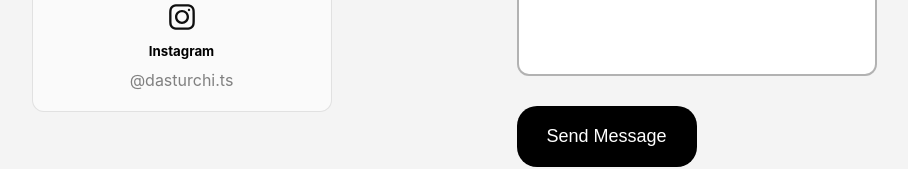
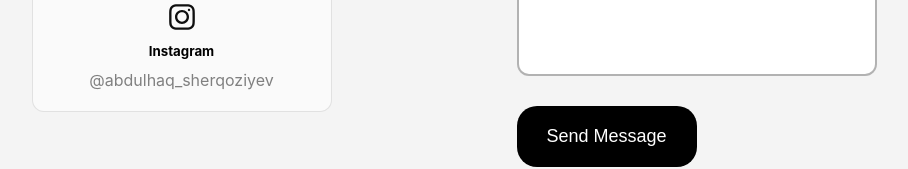
Before and after one commit to AbdulhaqSherqoziyev/portfolio-web, a React (Vite) app: page / in a window 1280 px wide. Shown: the part 3996-4165 px from the top of the page, without its empty margins (186-1094 px from the left). Built offline with nearby package versions, Linux system fonts and the light colour scheme.

Commit message:
Update Instagram link in Contact page

```diff
--- a/src/assets/pages/Contact.tsx
+++ b/src/assets/pages/Contact.tsx
@@ -65,7 +65,7 @@ const Contact = () => {
           <div className="info-block">
             <img src={instagram} alt="instagram icon" className="svg"/>
             <h5>Instagram</h5>
-            <a href="https://www.instagram.com/dasturchi.ts" className="color-2">@dasturchi.ts</a>
+            <a href="https://www.instagram.com/abdulhaq_sherqoziyev" className="color-2">@abdulhaq_sherqoziyev</a>
           </div>
         </div>
 
```
